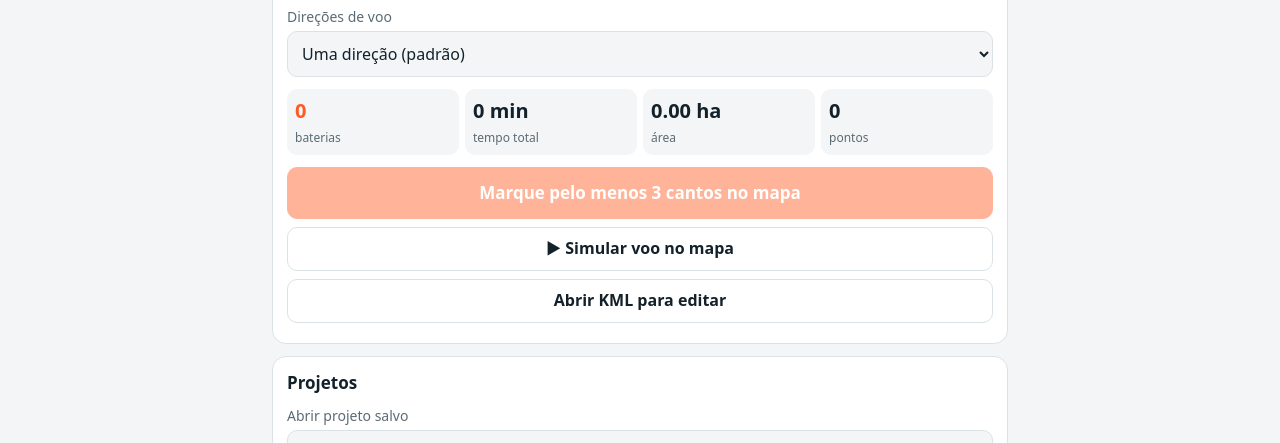
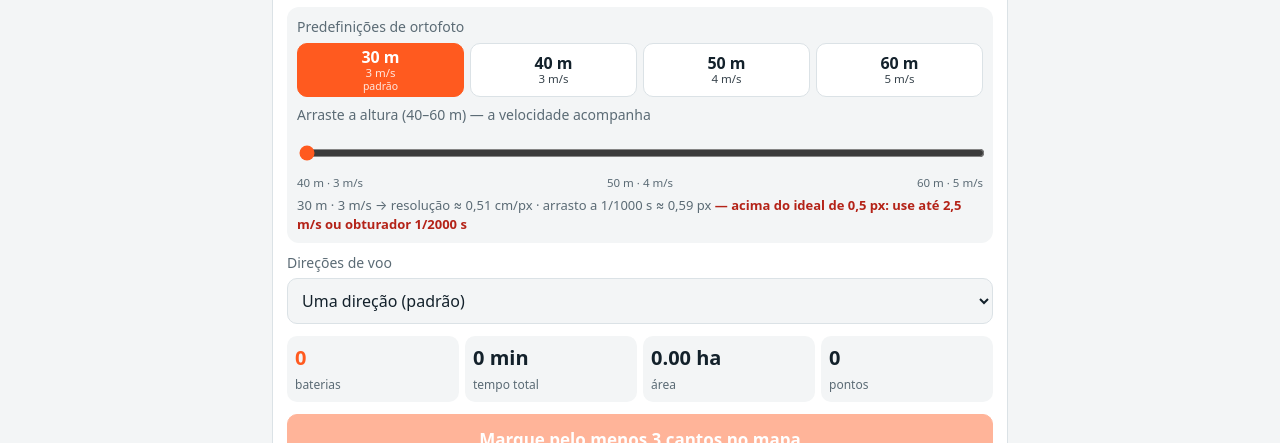
Before and after one commit to clarkve12/rota-grade, a plain HTML site: page index.html in a window 1280 px wide. Shown: the part 679-1122 px from the top of the page. Drawn offline with nearby package versions, Linux system fonts and the light colour scheme.

Commit message:
Add files via upload

```diff
--- a/index.html
+++ b/index.html
@@ -108,6 +108,13 @@ body.sim #simBar{display:block}body.sim .tools,body.sim .hint,body.sim #fsInfo{d
 body.sim #bSimMap{background:#ff6a1f;color:#fff;border-color:#ff6a1f}
 .drone{width:34px;height:34px;filter:drop-shadow(0 2px 3px rgba(0,0,0,.6))}
 #toast{position:fixed;left:50%;bottom:16px;transform:translateX(-50%);background:#13212b;color:#fff;padding:10px 16px;border-radius:10px;display:none;z-index:1000;max-width:90vw}
+.preset{background:var(--bg);border-radius:12px;padding:10px}
+.plab{font-size:14px;color:var(--mut);display:block;margin-bottom:6px}
+.pbtns{display:grid;grid-template-columns:repeat(4,minmax(0,1fr));gap:6px}
+.pbtns button{min-height:52px;padding:4px 2px;display:flex;flex-direction:column;align-items:center;justify-content:center;line-height:1.15}
+.pbtns button b{font-size:16px}.pbtns button small{font-size:11.5px;font-weight:500;opacity:.85}
+#altSlide{accent-color:var(--acc);width:100%;background:transparent;border:0;min-height:40px}
+.pscale{display:flex;justify-content:space-between;font-size:11.5px;color:var(--mut);margin-top:-4px}
 </style>
 </head>
 <body>
@@ -147,7 +154,20 @@ body.sim #bSimMap{background:#ff6a1f;color:#fff;border-color:#ff6a1f}
     <div class="grid">
       <label class="full">Nome do projeto<input id="name" autocomplete="off" placeholder="Ex.: Fazenda_Sul"><span class="note" id="nameHint" style="margin:0"></span></label>
       <label>Altura de voo (m)<input id="alt" type="number" min="10" max="120" value="30" inputmode="numeric"></label>
-      <label>Velocidade (m/s)<input id="spd" type="number" min="1" max="10" step="0.5" value="3" inputmode="decimal"></label>
+      <label>Velocidade (m/s)<input id="spd" type="number" min="1" max="10" step="0.1" value="3" inputmode="decimal"></label>
+      <div class="full preset">
+        <span class="plab">Predefinições de ortofoto</span>
+        <div class="pbtns" id="presets">
+          <button type="button" data-a="30" data-s="3"><b>30 m</b><small>3 m/s</small><small style="font-size:10.5px">padrão</small></button>
+          <button type="button" data-a="40" data-s="3"><b>40 m</b><small>3 m/s</small></button>
+          <button type="button" data-a="50" data-s="4"><b>50 m</b><small>4 m/s</small></button>
+          <button type="button" data-a="60" data-s="5"><b>60 m</b><small>5 m/s</small></button>
+        </div>
+        <label for="altSlide" class="plab" style="margin-top:8px">Arraste a altura (40–60 m) — a velocidade acompanha</label>
+        <input id="altSlide" type="range" min="40" max="60" step="1" value="40">
+        <div class="pscale"><span>40 m · 3 m/s</span><span>50 m · 4 m/s</span><span>60 m · 5 m/s</span></div>
+        <p class="note" id="presetInfo" style="margin:4px 0 0"></p>
+      </div>
       <label class="full">Direções de voo<select id="passes"><option value="1">Uma direção (padrão)</option><option value="2">Cruzada – 2 direções a 90°</option><option value="3">Cruzada + diagonal – 3 direções</option></select></label>
       <label class="full" id="joinWrap" style="display:none">Sequência<select id="join"><option value="0">Separar por direção</option><option value="1">Rota contínua – todas as direções sem parar</option></select></label>
     </div>
@@ -559,6 +579,7 @@ if (typeof module!=='undefined') module.exports=Core;
     if(+$('gcpN').value>0 && !gcps.length && (poly.length>=3 || (fixed&&fixed.length>=3)) && !compute._gcpBusy){ compute._gcpBusy=true; setTimeout(function(){ genGcps(); compute._gcpBusy=false; },0); }
     if(!+$('gcpN').value && gcps.length){ setTimeout(function(){ gcps=[]; redraw(); },0); }
     if(typeof Sim!=='undefined') Sim.rebuild();
+    syncPreset();
     save();
   }
   // Nome do arquivo = projeto + data/hora. A data é fixada no 1º download e vale para todas as partes da mesma rota.
@@ -926,6 +947,19 @@ if (typeof module!=='undefined') module.exports=Core;
   $('cam').onchange=function(){ applyCam(); compute(); };
   $('fileIn').onchange=function(e){ var f=e.target.files[0]; if(!f) return; f.text().then(function(t){ importKml(t,f.name); }); };
   FIELDS.forEach(function(k){ $(k).addEventListener('input',compute); });
+  // Predefinições de ortofoto: botões fixos + barra 40–60 m (velocidade = 3 m/s a 40 m, +0,1 m/s por metro, até 5 m/s a 60 m).
+  function slideSpeed(h){ return Math.round((3+(h-40)*0.1)*10)/10; }
+  function syncPreset(){
+    var a=+$('alt').value, s=+$('spd').value, o=opts();
+    [].forEach.call($('presets').children,function(b){ b.classList.toggle('on', +b.dataset.a===a && +b.dataset.s===s); });
+    if(a>=40 && a<=60) $('altSlide').value=a;
+    var gsd=2*a*Math.tan(o.hfov/2*Math.PI/180)/o.imgw*100, blur=s*0.1/gsd;
+    $('presetInfo').innerHTML = a&&s ? a+' m · '+String(s).replace('.',',')+' m/s → resolução ≈ '+gsd.toFixed(2).replace('.',',')+' cm/px · arrasto a 1/1000 s ≈ '+blur.toFixed(2).replace('.',',')+' px'+(blur>0.55?' <b style="color:var(--warn)">— acima do ideal de 0,5 px: use até '+String(Math.floor(0.5*gsd/0.1*2)/2).replace('.',',')+' m/s ou obturador 1/2000 s</b>':' ✓') : '';
+  }
+  function setAltSpd(a,s){ $('alt').value=a; $('spd').value=s; compute(); syncPreset(); }
+  $('presets').addEventListener('click',function(e){ var b=e.target.closest('button'); if(!b) return; setAltSpd(+b.dataset.a,+b.dataset.s); toast('Predefinição: '+b.dataset.a+' m a '+b.dataset.s+' m/s'); });
+  var slT; $('altSlide').addEventListener('input',function(){ var h=+this.value; $('alt').value=h; $('spd').value=slideSpeed(h); syncPreset(); clearTimeout(slT); slT=setTimeout(compute,150); });
+  syncPreset();
 
   calUI(); projList('');
   var saved=null; try{ saved=JSON.parse(localStorage.getItem(KEY)||'null'); }catch(e){}
@@ -965,6 +999,5 @@ if (typeof module!=='undefined') module.exports=Core;
       function(){ finish(); },{enableHighAccuracy:true,maximumAge:0,timeout:20000});
     setTimeout(finish,8000); };
 }
-</script>
-</body>
+</script></body>
 </html>
--- a/sw.js
+++ b/sw.js
@@ -2,7 +2,7 @@
    - App (página e biblioteca do mapa): busca na internet e guarda a última versão; sem internet, usa a guardada.
    - Imagens do mapa: guarda as que você visualizou e usa a cópia quando estiver sem internet.
      Não há download em massa: só fica salvo o que foi visto. */
-var SHELL = 'rg-app-v4';
+var SHELL = 'rg-app-v5';
 var TILES = 'rg-mapa-v1';
 var MAX_TILES = 8000;                       // ~150–250 MB no máximo
 var SHELL_URLS = ['./', './index.html', './manifest.json', './icon-192.png', './icon-512.png', './icon-180.png', './icon-maskable-512.png',
```
